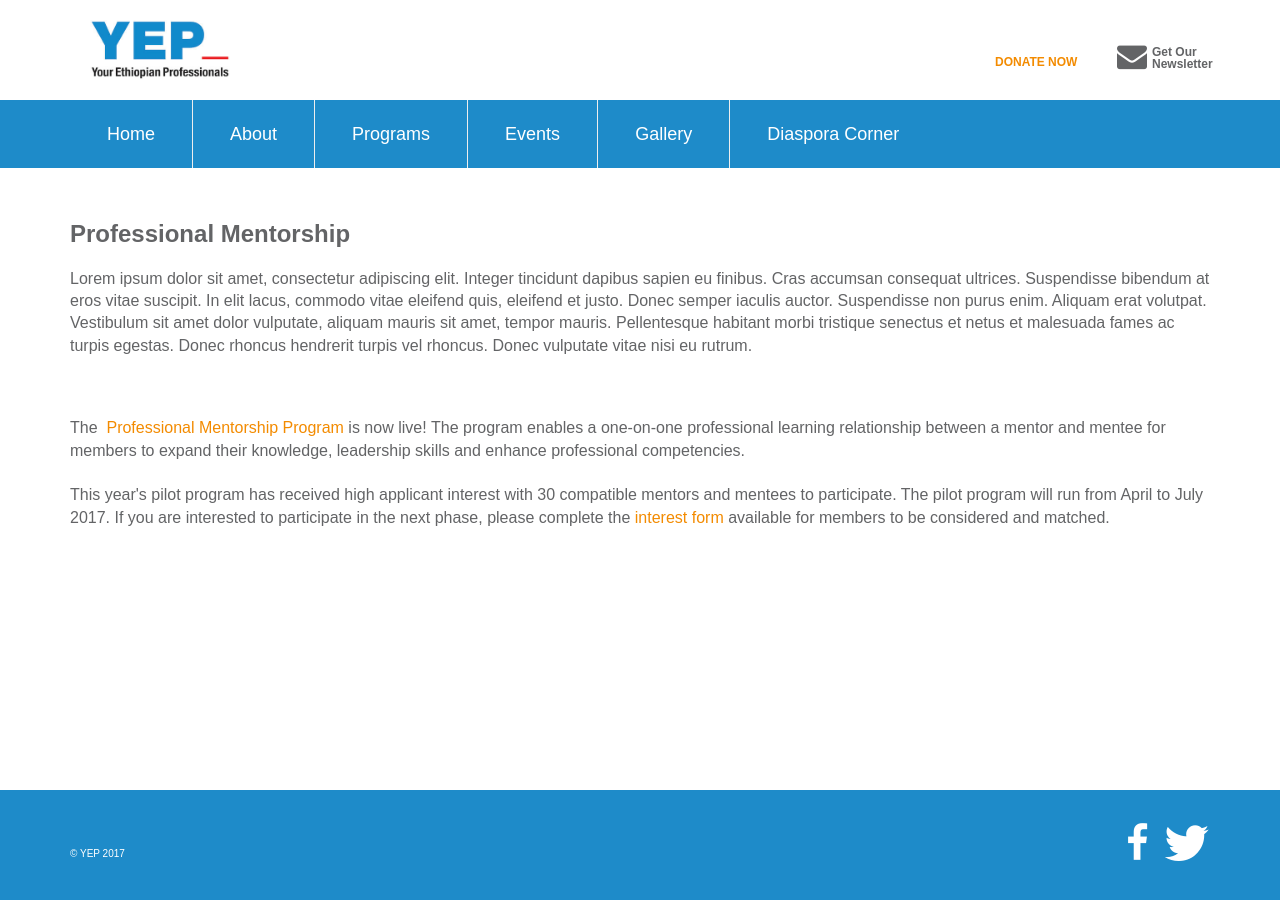
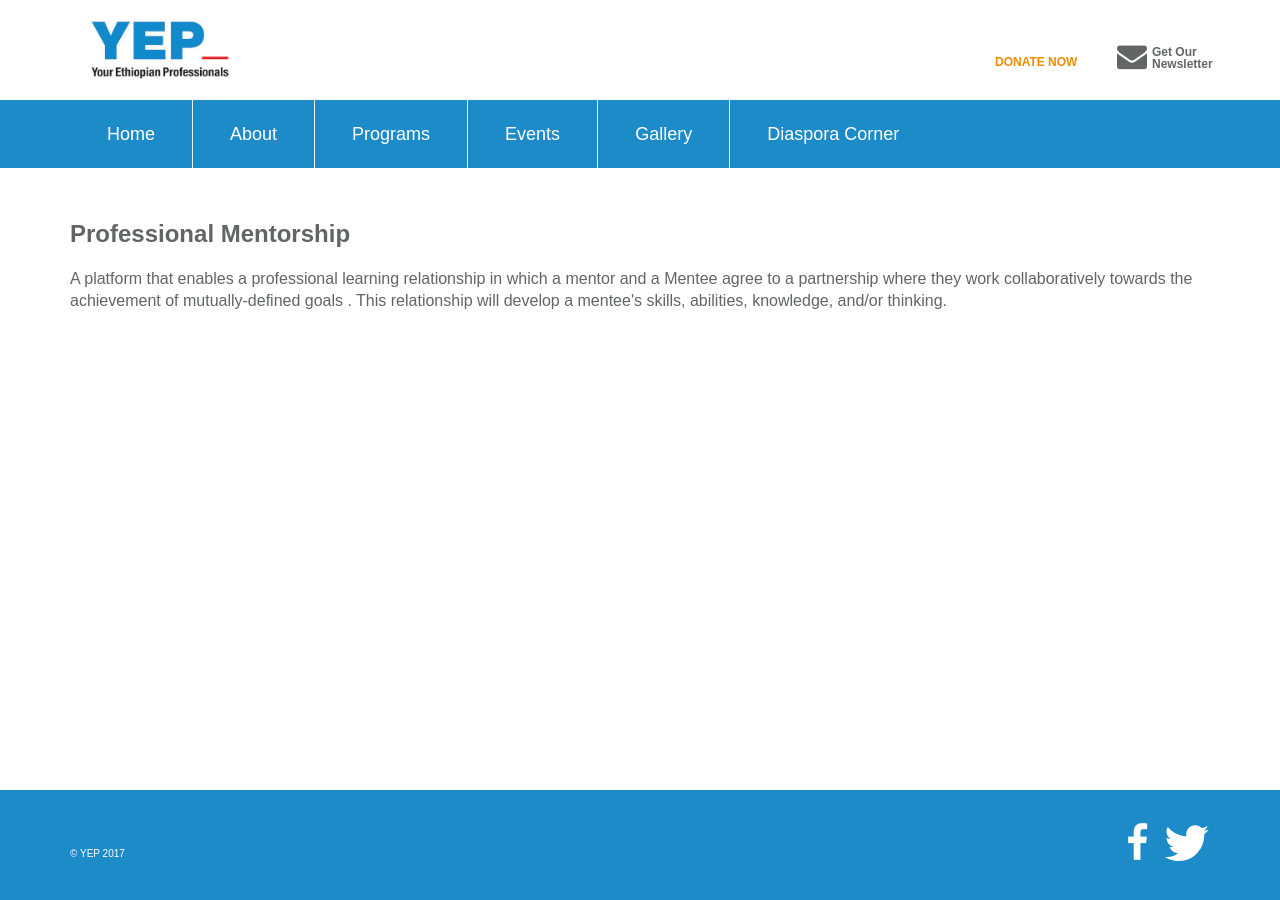
Before and after one commit to YEPNetwork/yepnetwork.github.io, a Jekyll site: the page built from _programs/professional-mentorship.html, in a window 1280 px wide. Built offline with Jekyll 4.4.1, drawn with Linux system fonts in a browser that asks for light colours; nearby versions of some CDN libraries; some web fonts are replaced.

Commit message:
Update professional-mentorship.html

```diff
--- a/_programs/professional-mentorship.html
+++ b/_programs/professional-mentorship.html
@@ -3,10 +3,7 @@ layout: program
 title: Professional Mentorship
 img: professional-mentorship.jpg
 manager: Vacant
-description: Lorem ipsum dolor sit amet, consectetur adipiscing elit. Integer tincidunt dapibus sapien eu finibus. Cras accumsan consequat ultrices. Suspendisse bibendum at eros vitae suscipit. In elit lacus, commodo vitae eleifend quis, eleifend et justo. Donec semper iaculis auctor. Suspendisse non purus enim. Aliquam erat volutpat. Vestibulum sit amet dolor vulputate, aliquam mauris sit amet, tempor mauris. Pellentesque habitant morbi tristique senectus et netus et malesuada fames ac turpis egestas. Donec rhoncus hendrerit turpis vel rhoncus. Donec vulputate vitae nisi eu rutrum.
+description: A platform that enables a professional learning relationship in which a mentor and a Mentee agree to a partnership where they work collaboratively towards the achievement of mutually-defined goals . This relationship will develop a mentee's skills, abilities, knowledge, and/or thinking.
 categories:
 - programs
 ---
-<p>The &nbsp;<a href="http://yepnetworks.us11.list-manage2.com/track/click?u=5d936b18dafd103ed356a89c6&amp;id=8b859ff9fb&amp;e=e2a73a2fcc">Professional&nbsp;Mentorship&nbsp;Program</a>&nbsp;is now live!&nbsp;The program enables a one-on-one&nbsp;professional learning relationship between a&nbsp;mentor&nbsp;and mentee for members to expand their knowledge, leadership skills and enhance professional competencies.&nbsp;<br />
-<br />
-This year's pilot program has received high applicant interest with 30&nbsp;compatible&nbsp;mentors&nbsp;and mentees&nbsp;to participate. The pilot program will run from April to July 2017.&nbsp;If you are interested to participate in the next phase, please complete the&nbsp;<strong><a href="http://yepnetworks.us11.list-manage.com/track/click?u=5d936b18dafd103ed356a89c6&amp;id=ddcefd740d&amp;e=e2a73a2fcc">interest form</a></strong>&nbsp;available for members to be considered and matched.&nbsp;</p>
```
